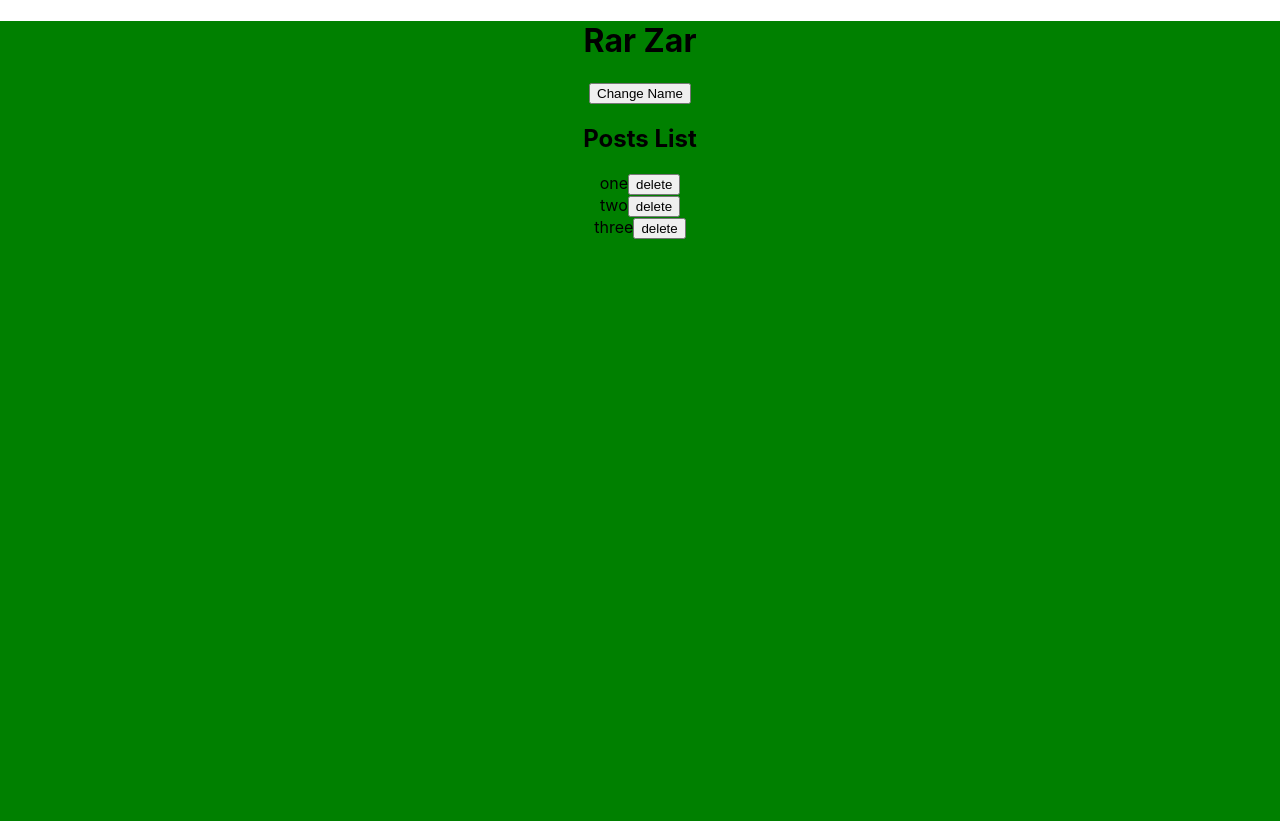
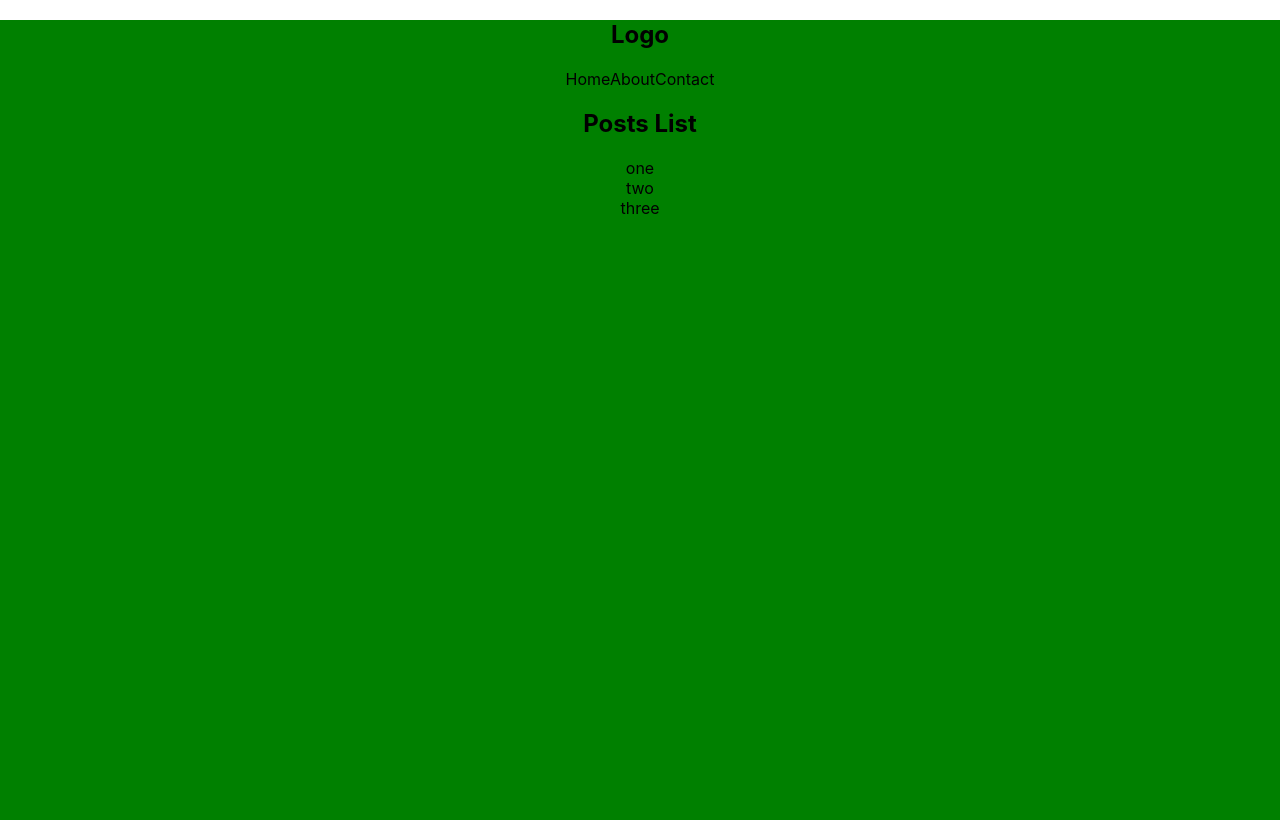
Before and after one commit to RarJar/React-Beginner-Project, a React (Create React App) app: page / in a window 1280 px wide. Built offline with nearby package versions, Linux system fonts and the light colour scheme.

Commit message:
components-and-props-pass-data

```diff
--- a/src/App.js
+++ b/src/App.js
@@ -1,8 +1,9 @@
 import './App.css';
+import Navbar from "./components/Navbar/index";
+import PostsList from "./components/PostsList/index";
 import {useState} from 'react'
 
 function App() {
-  let [name,setName] = useState("Rar Zar");
   let [posts,setPosts] = useState([
     {
       id : 1,
@@ -17,34 +18,10 @@ function App() {
       title : 'three'
     }
   ]);
-
-  let changeName = () =>{
-    setName("Mg Mg")
-  }
-
-  let deletePost = (id) => {
-    setPosts((prevState) => prevState.filter((post) => post.id !== id));
-  }
   return (
     <div className="App">
-      <h1>{name}</h1>
-      <button onClick={changeName}>Change Name</button>
-      <br/>
-
-      <h2>Posts List</h2>
-      <div>
-        {
-          !!posts.length && posts.map((post) =>(
-              <div>
-                <span key={post.id}>{post.title}</span>
-                <button onClick={() => deletePost(post.id)}>delete</button>
-              </div>
-          ))
-        }
-        {
-          !posts.length && <span>There is no data</span>
-        }
-      </div>
+      <Navbar/>
+      <PostsList posts={posts}/>
     </div>
   );
 }
--- /dev/null
+++ b/src/components/Navbar/index.js
@@ -0,0 +1,14 @@
+import React from 'react'
+
+export default function Navbar() {
+  return (
+    <div>
+        <h2>Logo</h2>
+        <div>
+            <a>Home</a>
+            <a>About</a>
+            <a>Contact</a>
+        </div>
+    </div>
+  )
+}
--- /dev/null
+++ b/src/components/PostsList/index.js
@@ -0,0 +1,23 @@
+import React from 'react'
+
+export default function PostsList({posts}) {
+  return (
+    <div>
+      <h2>Posts List</h2>
+        {
+        <div>
+            {
+            !!posts.length && posts.map((post) =>(
+                <div>
+                    <span key={post.id}>{post.title}</span>
+                </div>
+            ))
+            }
+            {
+            !posts.length && <span>There is no data</span>
+            }
+        </div>
+        }
+    </div>
+  )
+}
```
Also changed, not shown: public/logo192.png (deleted), public/logo512.png (deleted).
